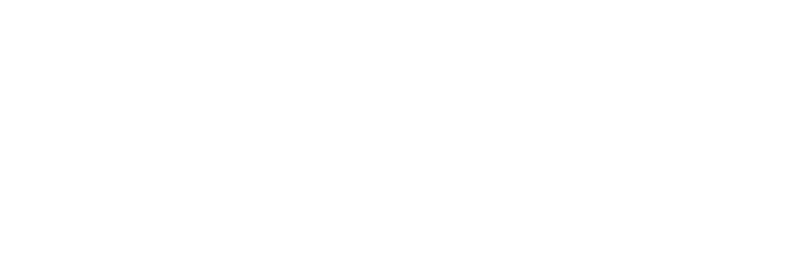
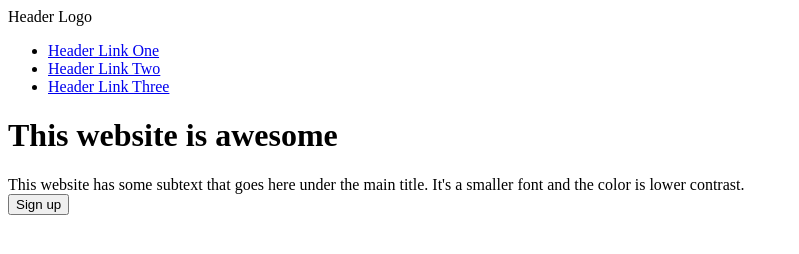
Before and after one commit to GaussWhy/odin-landing-page, a plain HTML site: page index.html in a window 1280 px wide. Shown: the whole page, without its empty margins (0-799 px from the left). Drawn offline with Linux system fonts and the light colour scheme.

Commit message:
Add first section to index.html

```diff
--- a/index.html
+++ b/index.html
@@ -8,5 +8,19 @@
 
 <body>
 
+<div>Header Logo</div>
+
+<ul>
+    <li><a href="#">Header Link One</a></li>
+    <li><a href="#">Header Link Two</a></li>
+    <li><a href="#">Header Link Three</a></li>
+</ul>
+
+<h1>This website is awesome</h1>
+<div>This website has some subtext that goes here under the main title. It's a smaller font and the color is lower contrast. </div>
+<button>Sign up</button>
+
+<img>
+
 </body>
 </html>
```
